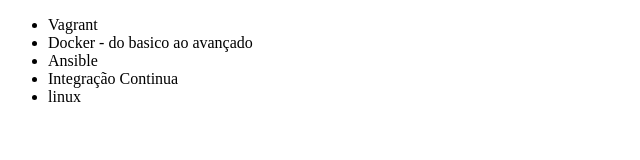
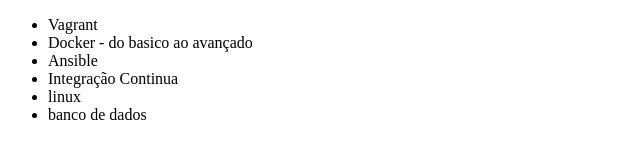
Before and after one commit to rafaelAZSO/alura_projeto, a plain HTML site: page index.html in a window 1280 px wide. Shown: the full height of the page, 0-640 px from the left. Drawn offline with Linux system fonts and the light colour scheme.

Commit message:
adicionando curso de banco de dados

```diff
--- a/index.html
+++ b/index.html
@@ -11,6 +11,8 @@
         <li>Ansible</li>
         <li>Integração Continua</li>
         <li>linux</li>
+        <li>banco de dados</li>
+
     </ul>
 </body>
 </html>
```
